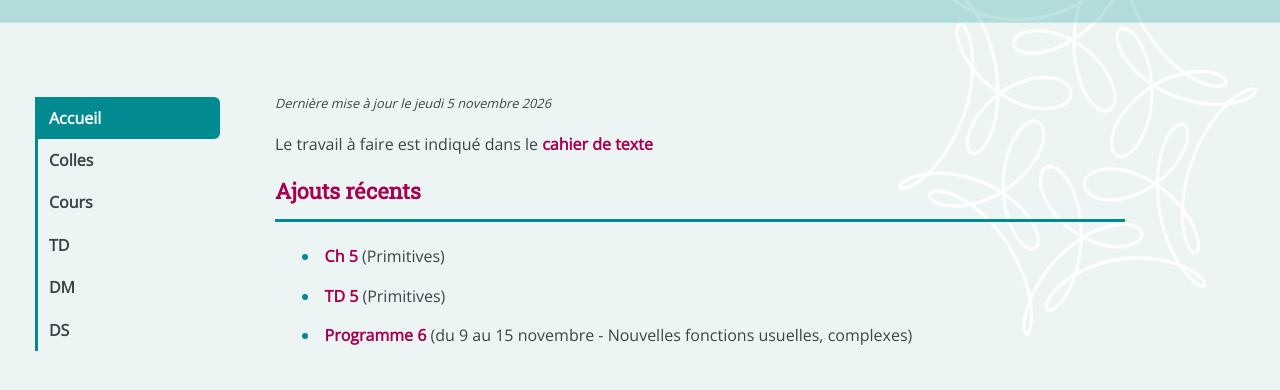
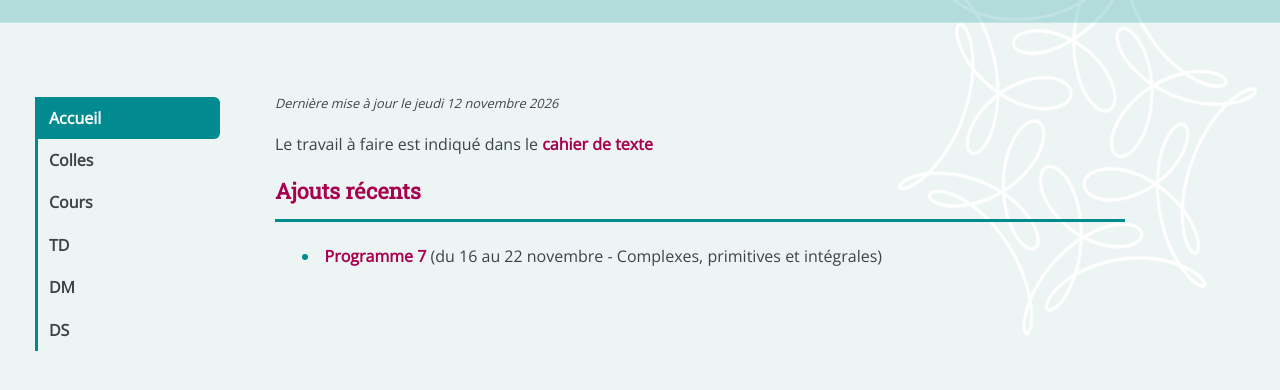
Before and after one commit to dsembely/dsembely.github.io, a plain HTML site: page index.html in a window 1280 px wide. Shown: the part 68-458 px from the top of the page. Drawn offline with nearby package versions, Linux system fonts and the light colour scheme.

Commit message:
Add files via upload

```diff
--- a/index.html
+++ b/index.html
@@ -34,7 +34,7 @@
       <div id="contenu">
         <div>
 <p><span style="font-style: italic; font-size: 0.8em"><!-- Bienvenue sur ce site !<br> -->
-Dernière mise à jour le jeudi 5 novembre 2026<br>
+Dernière mise à jour le jeudi 12 novembre 2026<br>
               <div>
           <p>Le travail à faire est indiqué dans le <a href="https://docs.google.com/spreadsheets/d/1Degj9g45DXBnE6T3mYOG2zS02UDZtxDi9LU9Ew2kj04/edit?usp=sharing" target="_blank">cahier de texte</a>
           </p>
@@ -43,9 +43,7 @@ Dernière mise à jour le jeudi 5 novembre 2026<br>
 </span></h3>
             <ul>
               <ul>
-<li><!-- 309 --><a href="CURRENT/Ch05_Primitives_e.pdf" target="_blank">Ch 5</a> (Primitives)</li>
-<li><!-- 309 --><a href="CURRENT/TD05_Primitives.pdf" target="_blank">TD 5</a> (Primitives)</li>
-<li><!-- 309 --><a href="CURRENT/Prog_PTSI2_06.pdf" target="_blank">Programme 6</a> (du 9 au 15 novembre - Nouvelles fonctions usuelles, complexes)</li>
+<li><!-- 316 --><a href="CURRENT/Prog_PTSI2_07.pdf" target="_blank">Programme 7</a> (du 16 au 22 novembre - Complexes, primitives et intégrales)</li>
               </ul>
             </ul>
           </div>
```
Also changed, not shown: colles.html (+1 -0 lines).
